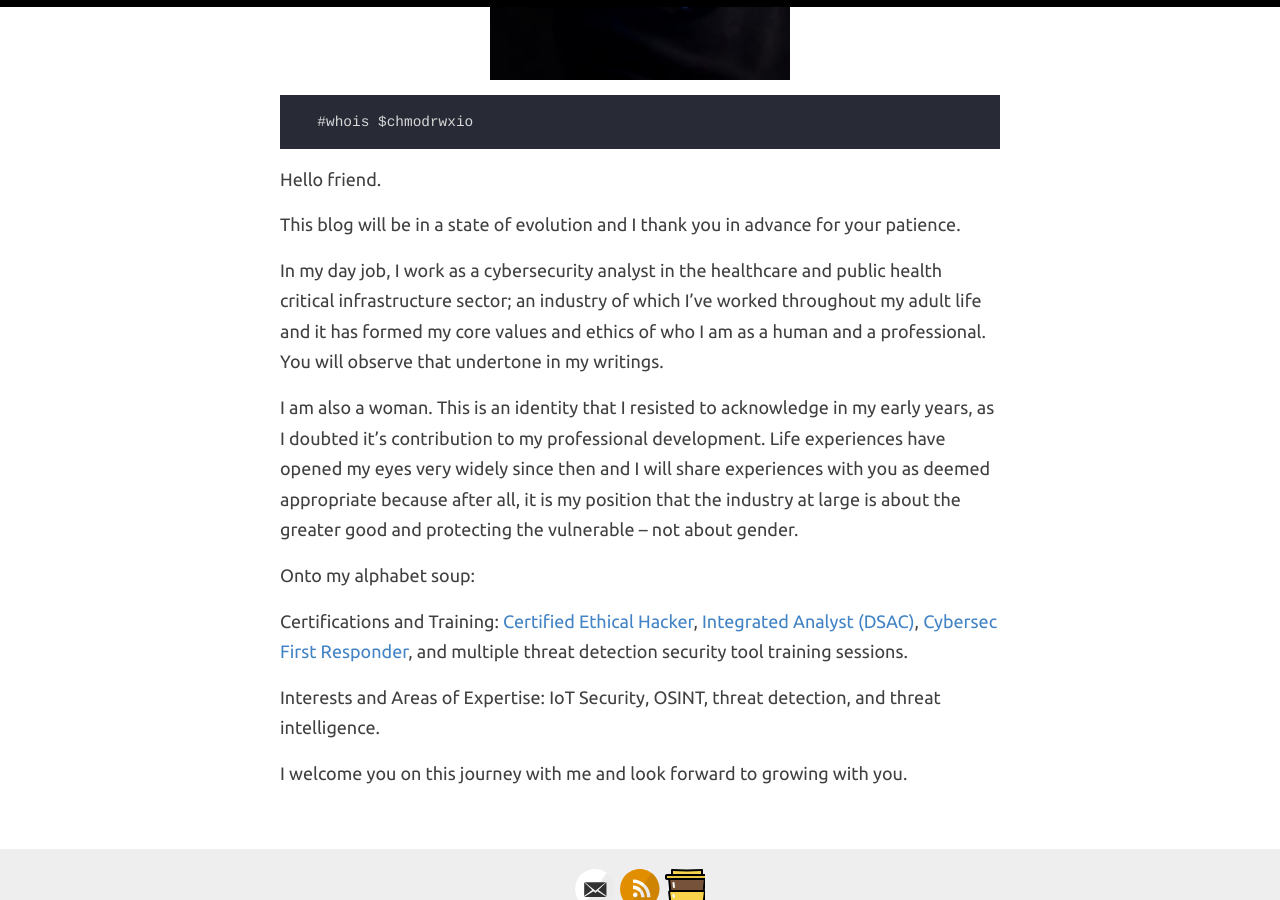
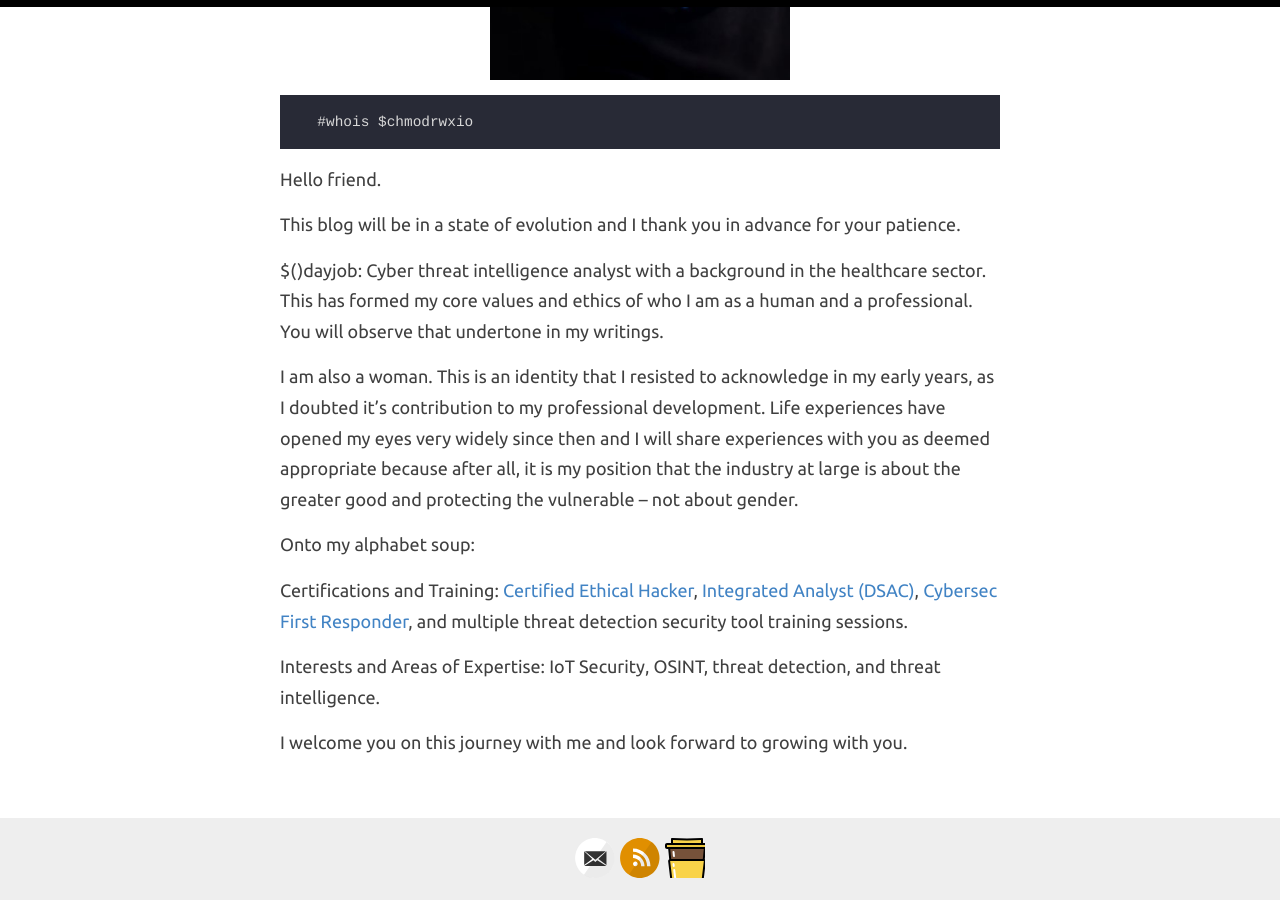
Before and after one commit to chmodrwxio/chmodrwxio.github.io, a Jekyll site: the page built from _pages/about.md, in a window 1280 px wide and 900 px high, scrolled down 716 px. Built offline with Jekyll 4.4.1, drawn with Linux system fonts in a browser that asks for light colours.

Commit message:
modified photo and about me details

```diff
--- a/_pages/about.md
+++ b/_pages/about.md
@@ -14,7 +14,7 @@ permalink: /about/
 
 <p>This blog will be in a state of evolution and I thank you in advance for your patience.</p>
 
-<p>In my day job, I work as a cybersecurity analyst in the healthcare and public health critical infrastructure sector; an industry of which I’ve worked throughout my adult life and it has formed my core values and ethics of who I am as a human and a professional.  You will observe that undertone in my writings.</p>
+<p>$()dayjob: Cyber threat intelligence analyst with a background in the healthcare sector.  This has formed my core values and ethics of who I am as a human and a professional. You will observe that undertone in my writings.</p>
 
 <p>I am also a woman.  This is an identity that I resisted to acknowledge in my early years, as I doubted it’s contribution to my professional development.  Life experiences have opened my eyes very widely since then and I will share experiences with you as deemed appropriate because after all, it is my position that the industry at large is about the greater good and protecting the vulnerable – not about gender.</p>
 
```
